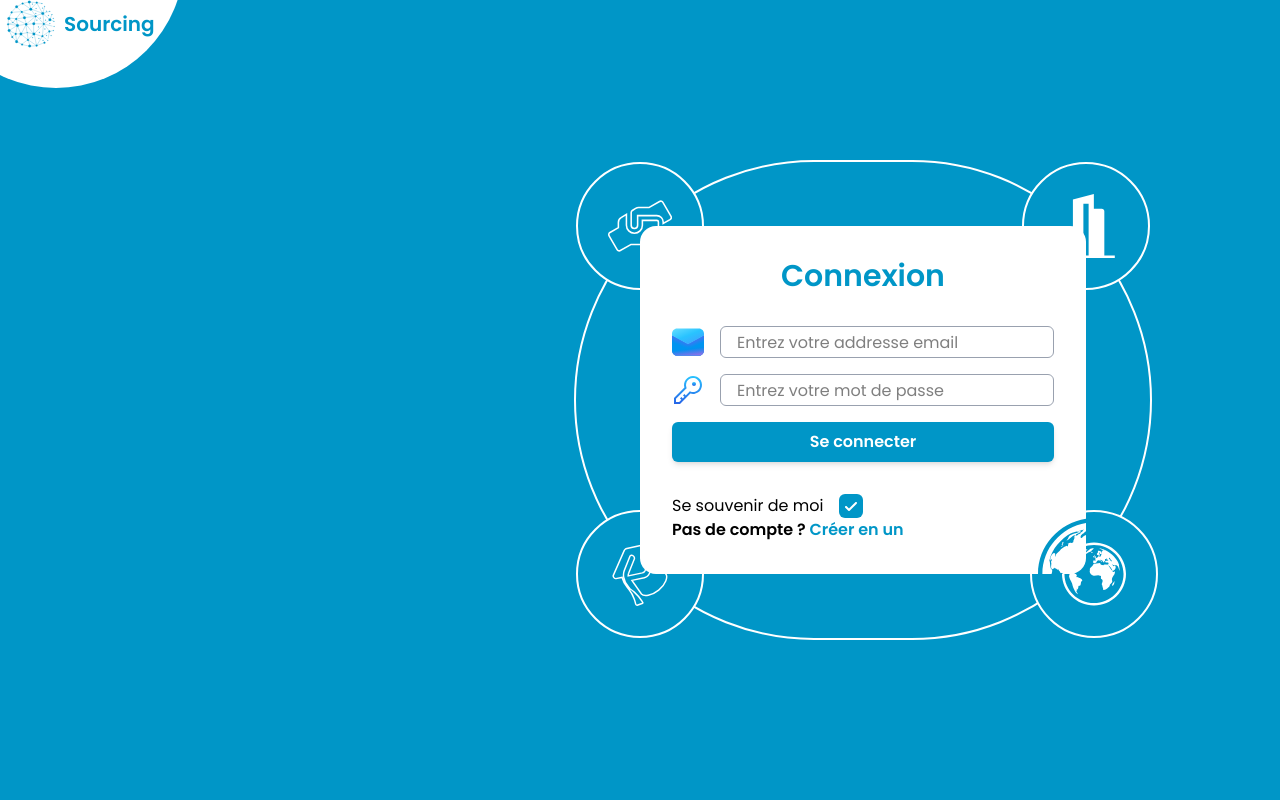
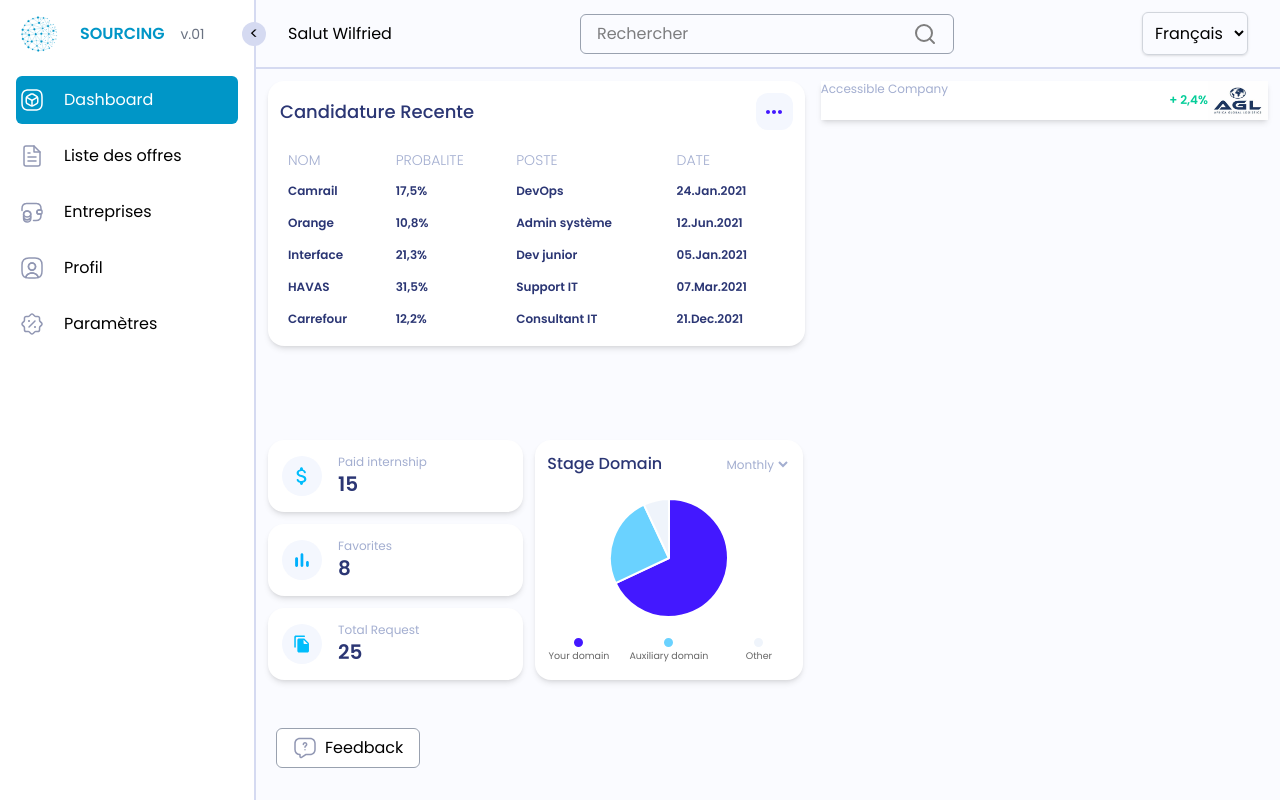
Before and after one commit to darkwall8/Sourcing_Frontend, a React (Vite) app: page /dashboard in a window 1280 px wide. Before the commit this address led to /login. Built offline with nearby package versions, Linux system fonts and the light colour scheme.

Commit message:
Ajustment of the first initialization

```diff
--- a/src/pages/ManagementPages/Dashboard/StudentDashboard/StudentIndexDashboard.tsx
+++ b/src/pages/ManagementPages/Dashboard/StudentDashboard/StudentIndexDashboard.tsx
@@ -5,24 +5,24 @@
 
 function StudentDashboard() {
   return (
-    <>
-      <div className={"flex m-3 gap-4"}>
+    <div className="overflow-y-auto h-full">
+      <div className={"flex p-3 gap-4 h-1/2"}>
           <div className='w-6/11'>
             <RecentCandidature/>
           </div>
-          <div className="w-5/11 border">
+          <div className="w-5/11">
             <MostAccessibleCompany/>
           </div>
       </div>
-      <div className={"flex w-6/11 -mt-2"}>
-          <div className={"w-3/8 m-3"}>
+      <div className={"flex w-6/11 h-1/2 gap-3 p-3"}>
+          <div className={"w-1/2"}>
             <ComplementInformation/>
           </div>
-          <div className={"w-5/8 m-3"}>
+          <div className={"w-1/2"}>
             <StageDomain/>
           </div>
       </div>
-    </>
+    </div>
   );
 }
 
--- /dev/null
+++ b/src/pages/ManagementPages/Dashboard/StudentDashboard/components/BarChart.tsx
@@ -0,0 +1,18 @@
+import { useEffect, useRef } from "react";
+import { Chart, BarController, ArcElement, Tooltip, Legend } from "chart.js";
+
+Chart.register(BarController, ArcElement, Tooltip, Legend);
+
+const BarChart = () => {
+    useEffect(()=>{
+
+    })
+
+    return (
+        <>
+
+        </>
+    )
+}
+
+export default BarChart
--- a/src/pages/ManagementPages/Dashboard/StudentDashboard/components/ComplementInformation.tsx
+++ b/src/pages/ManagementPages/Dashboard/StudentDashboard/components/ComplementInformation.tsx
@@ -5,8 +5,8 @@
 function ComplementInformation() {
     return(
         <>
-            <div className={"bg-white rounded-2xl shadow-md p-3 pt-5 pb-5 flex items-center gap-2"}>
-                <div className={"w-12 h-12"}>
+            <div className={"bg-white rounded-2xl shadow-md p-3.5 flex items-center gap-4"}>
+                <div className={"w-10 h-10"}>
                     <img src={dollars} alt=""/>
                 </div>
                 <div>
@@ -14,8 +14,8 @@
                     <p className={"text-[#2B3674] font-semibold text-xl"}>15</p>
                 </div>
             </div>
-            <div className={"bg-white rounded-2xl shadow-md p-3 pt-5 pb-5 mt-2 mb-2 flex items-center gap-2"}>
-                <div className={"w-12 h-12"}>
+            <div className={"bg-white rounded-2xl shadow-md p-3.5 mt-3 mb-3 flex items-center gap-4"}>
+                <div className={"w-10 h-10"}>
                     <img src={stat} alt=""/>
                 </div>
                 <div>
@@ -23,8 +23,8 @@
                     <p className={"text-[#2B3674] font-semibold text-xl"}>8</p>
                 </div>
             </div>
-            <div className={"bg-white rounded-2xl shadow-md p-3 pt-5 pb-5 mt-2 mb-2 flex items-center gap-2"}>
-                <div className={"w-12 h-12"}>
+            <div className={"bg-white rounded-2xl shadow-md p-3.5 mt-3 flex items-center gap-4"}>
+                <div className={"w-10 h-10"}>
                     <img src={file} alt=""/>
                 </div>
                 <div>
--- a/src/pages/ManagementPages/Dashboard/StudentDashboard/components/DataTable.tsx
+++ b/src/pages/ManagementPages/Dashboard/StudentDashboard/components/DataTable.tsx
@@ -22,7 +22,7 @@
                 {headers.map((header) => (
                   <th
                     key={header.key}
-                    className="py-2 text-nowrap font-light px-2 text-sm text-[#A3AED0]"
+                    className="text-nowrap font-light text-sm text-[#A3AED0] py-1 px-2"
                   >
                     {header.label}
                   </th>
@@ -35,7 +35,7 @@
                   key={rowIndex}
                 >
                   {headers.map((col) => (
-                    <td key={col.key} className="py-2 px-2">
+                    <td key={col.key} className="py-1 px-2">
                         <span className="text-xs text-nowrap font-semibold text-[#2B3674]">
                           {row[col.key]}
                         </span>
--- a/src/pages/ManagementPages/Dashboard/StudentDashboard/components/MostAccessibleCompany.tsx
+++ b/src/pages/ManagementPages/Dashboard/StudentDashboard/components/MostAccessibleCompany.tsx
@@ -1,5 +1,8 @@
 // import Chart from 'chart.js/auto';
 import agl from "/images/agl.jpeg";
+// import drop_up from "/icons/arrow_drop_up.svg";
+// import drop_down from "/icons/arrow_drop_down.svg";
+import BarChart from "./BarChart";
 
 function MostAccessibleCompany() {
 
@@ -9,11 +12,26 @@
             <div className={"flex justify-between"}>
                 <p className={"text-[#A3AED0] text-xs"}> Accessible Company </p>
                 <div className={"flex"}>
-                    <p className={"text-[#05CD99] text-xs"}>2,4%</p>
+                    <div className="flex items-center gap-1">
+                        {/* {""="" ? (
+                                <div>
+                                    <img src={drop_up} alt="" className={"w-5 h-5"}/>
+                                </div>
+                            ):(
+                                <div>
+                                    <img src={drop_down} alt="" className={"w-5 h-5"}/>
+                                </div>
+                            )
+                        } */}
+                        <p className={"text-[#05CD99] text-xs font-semibold"}> + 2,4%</p>
+                    </div>
                     <div className={"w-15"}>
                         <img src={agl} alt="" className={"rounded-circle"}/>
                     </div>
                 </div>
+            </div>
+            <div>
+                <BarChart/>
             </div>
         </div>
     )
--- a/src/pages/ManagementPages/Dashboard/StudentDashboard/components/PieChart.tsx
+++ b/src/pages/ManagementPages/Dashboard/StudentDashboard/components/PieChart.tsx
@@ -37,13 +37,16 @@
             // Reuse the built-in legendItems generator
             const items = chart.options.plugins.legend.labels.generateLabels(chart);
 
-            items.forEach(item => {
+            items.forEach((item: any) => {
                 const li = document.createElement('li');
                 li.style.alignItems = 'center';
+                li.style.justifyContent= 'center';
                 li.style.cursor = 'pointer';
                 li.style.display = 'flex';
-                li.style.flexDirection = 'row';
-                li.style.marginLeft = '10px';
+                li.style.flexDirection = 'column';
+                li.style.width= '90px';
+                li.style.padding = '4px';
+                li.style.marginTop= '10px';
 
                 li.onclick = () => {
                     const {type} = chart.config;
@@ -60,16 +63,17 @@
                 const boxSpan = document.createElement('span');
                 boxSpan.style.background = item.fillStyle;
                 boxSpan.style.borderColor = item.strokeStyle;
+                boxSpan.style.borderRadius= "100%"
                 boxSpan.style.borderWidth = item.lineWidth + 'px';
                 boxSpan.style.display = 'inline-block';
                 boxSpan.style.flexShrink = "0";
-                boxSpan.style.height = '20px';
-                boxSpan.style.marginRight = '10px';
-                boxSpan.style.width = '20px';
+                boxSpan.style.height = '13px';
+                boxSpan.style.width = '13px';
 
                 // Text
                 const textContainer = document.createElement('p');
                 textContainer.style.color = item.fontColor;
+                textContainer.style.fontSize= "9.5px";
                 textContainer.style.margin = "0";
                 textContainer.style.padding = "0";
                 textContainer.style.textDecoration = item.hidden ? 'line-through' : '';
@@ -83,6 +87,8 @@
             });
         }
     };
+
+    useEffect(() => {
 
         const data = {
             labels: ["Your domain", "Auxiliary domain", "Other"],
@@ -111,24 +117,28 @@
             plugins: [htmlLegendPlugin]
         };
 
-    useEffect(() => {
         if (chartRef.current) {
             const ctx = chartRef.current.getContext("2d");
             if (ctx) {
                 chartInstance.current = new Chart(ctx, configure);
             }
         }
+
         return () => {
             if (chartInstance.current) {
                 chartInstance.current.destroy();
             }
         };
-    }, [data, configure]);
+    });
 
     return (
         <>
+            <div className="flex justify-center items-center flex-col space-y-1">
+                <div className="w-30">
                     <canvas ref={chartRef}/>
+                </div>
                 <div id="legend-container"></div>
+            </div>
         </>
     );
 };
--- a/src/pages/ManagementPages/Dashboard/StudentDashboard/components/RecentCandidature.tsx
+++ b/src/pages/ManagementPages/Dashboard/StudentDashboard/components/RecentCandidature.tsx
@@ -23,14 +23,14 @@
     return(
         <>
             <div className={"bg-white rounded-2xl shadow-md"}>
-                <div className="flex items-center justify-between p-4">
+                <div className="flex items-center justify-between p-3 pb-1">
                     <h1 className="text-[#2B3674] font-medium text-lg">Candidature Recente</h1>
                     <div>
                         <img src={more} alt="more"/>
                     </div>
                 </div>
-                <div>
-                    <DataTable headers={Header} data={enterpriseList} title={""} />
+                <div className="overflow-y-auto">
+                    <DataTable headers={Header} data={enterpriseList} title={""}/>
                 </div>
             </div>
         </>
--- a/src/pages/ManagementPages/Dashboard/StudentDashboard/components/StageDomain.tsx
+++ b/src/pages/ManagementPages/Dashboard/StudentDashboard/components/StageDomain.tsx
@@ -12,7 +12,7 @@
 
     return(
         <div className={"bg-white rounded-2xl shadow-md p-3"}>
-            <div className={"flex justify-between items-center"}>
+            <div className={"flex justify-between items-center mb-5.5"}>
                 <p className={"text-[#2B3674] font-medium"}>Stage Domain</p>
                 <div className={"text-[#A3AED0] text-xs border-none"}>
                     <select className={"w-17 outline-none"} value={selectedPeriod} onChange={(e) => setSelectedPeriod(e.target.value)}>
@@ -24,11 +24,11 @@
                     </select>
                 </div>
             </div>
-            <div className={"h-58 flex justify-center items-center"}>
+            <div className={"flex justify-center items-center"}>
                 <PieChart/>
             </div>
         </div>
-)
+    )
 }
 
 export default StageDomain
--- a/src/utils/Context/AuthContext.tsx
+++ b/src/utils/Context/AuthContext.tsx
@@ -11,8 +11,8 @@
 const AuthContext = createContext<AuthContextType | undefined>(undefined);
 
 export const AuthProvider = ({ children }: { children: ReactNode }) => {
-  const [isAuthenticated, setIsAuthenticated] = useState(false);
-  const [accountRole, setAccountRole] = useState<"student" | "company">("company")
+  const [isAuthenticated, setIsAuthenticated] = useState(true);
+  const [accountRole, setAccountRole] = useState<"student" | "company">("student")
   const login = () => setIsAuthenticated(true);
   const logout = () => setIsAuthenticated(false);
 
```
Also changed, not shown: public/icons/arrow_drop_down.svg (added), public/icons/arrow_drop_up.svg (added). Lines whose indentation alone changed are shown as unchanged.
